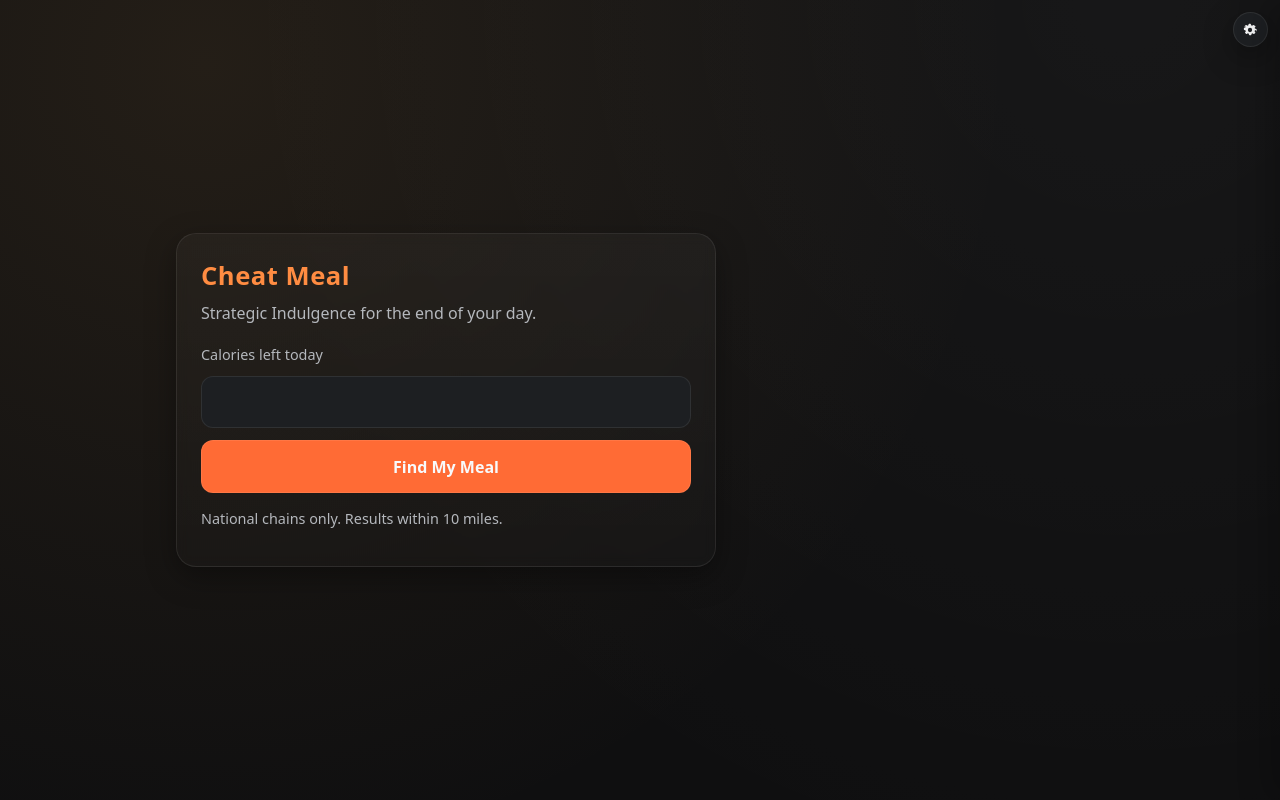
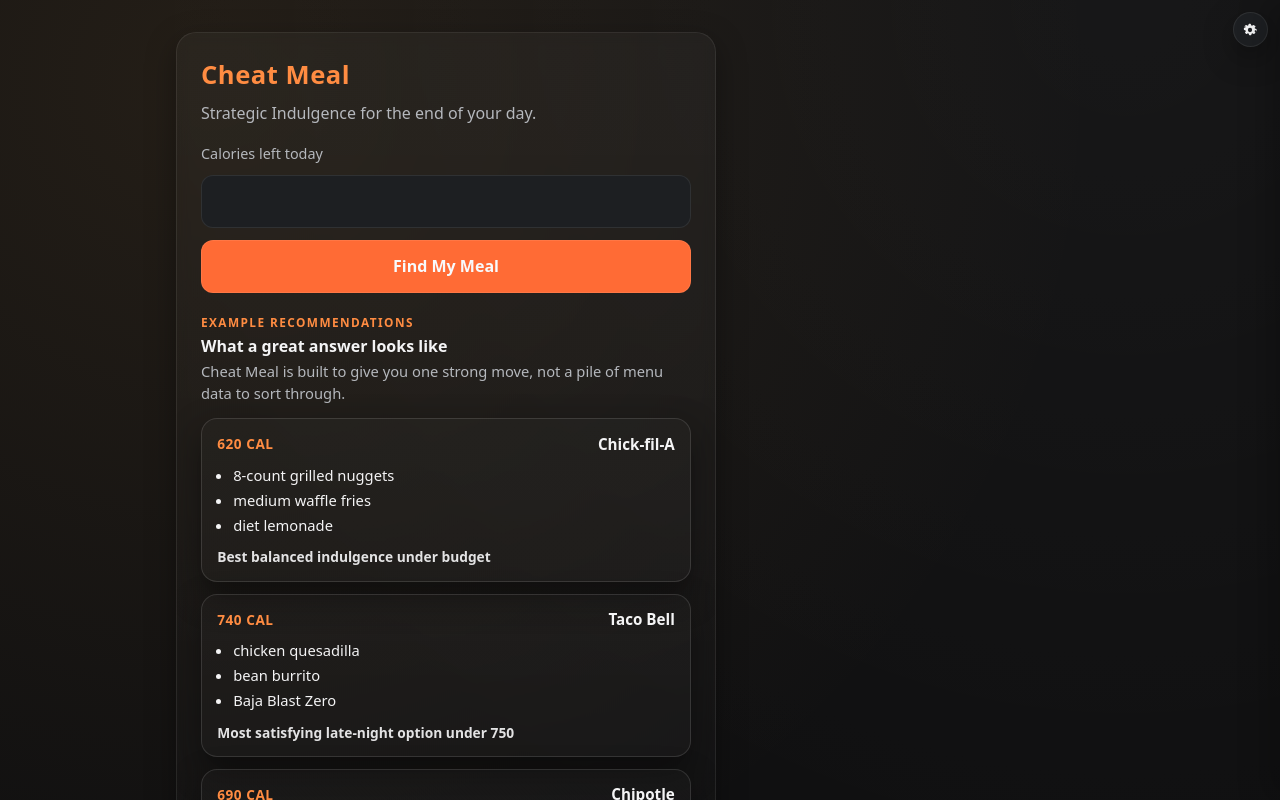
Before and after one commit to MattyGalactic/cheatmealapp, a Next.js app in the folder apps/frontend/: page / in a window 1280 px wide. Shown: the top 800 px of the page. Built offline with nearby package versions, Linux system fonts and the light colour scheme; no server answers.

Commit message:
Add example recommendation cards to landing page

```diff
--- a/apps/frontend/app/globals.css
+++ b/apps/frontend/app/globals.css
@@ -219,6 +219,89 @@
   background: var(--secondary-btn-bg);
   color: var(--secondary-btn-text);
   border-color: var(--secondary-btn-border);
+}
+
+.proof-section {
+  margin-top: 1.35rem;
+  display: grid;
+  gap: 0.9rem;
+}
+
+.proof-header {
+  display: grid;
+  gap: 0.35rem;
+}
+
+.proof-eyebrow {
+  margin: 0;
+  color: var(--brand-orange);
+  font-size: 0.74rem;
+  font-weight: 800;
+  letter-spacing: 0.12em;
+  text-transform: uppercase;
+}
+
+.proof-title {
+  margin: 0;
+  font-size: 1rem;
+  line-height: 1.25;
+}
+
+.proof-copy {
+  margin: 0;
+  color: var(--muted);
+  font-size: 0.92rem;
+  line-height: 1.45;
+}
+
+.proof-grid {
+  display: grid;
+  gap: 0.75rem;
+}
+
+.proof-card {
+  background: linear-gradient(180deg, var(--card-bg), var(--surface-soft));
+  border: 1px solid var(--card-border);
+  border-radius: 16px;
+  padding: 0.9rem 0.95rem;
+  box-shadow: var(--card-primary-shadow);
+}
+
+.proof-card-topline {
+  display: flex;
+  align-items: center;
+  justify-content: space-between;
+  gap: 0.75rem;
+}
+
+.proof-calories {
+  color: var(--brand-orange);
+  font-size: 0.85rem;
+  font-weight: 800;
+  letter-spacing: 0.04em;
+  text-transform: uppercase;
+}
+
+.proof-restaurant {
+  color: var(--text);
+  font-size: 0.95rem;
+  font-weight: 700;
+}
+
+.proof-items {
+  margin: 0.7rem 0 0;
+  padding-left: 1rem;
+  color: var(--text);
+  display: grid;
+  gap: 0.3rem;
+  font-size: 0.92rem;
+}
+
+.proof-rationale {
+  margin: 0.8rem 0 0;
+  color: var(--why-text);
+  font-size: 0.86rem;
+  font-weight: 600;
 }
 
 .footer-note {
--- a/apps/frontend/app/page.tsx
+++ b/apps/frontend/app/page.tsx
@@ -1,4 +1,25 @@
 import { LandingSearchForm } from "../components/LandingSearchForm";
+
+const EXAMPLE_MEALS = [
+  {
+    calories: 620,
+    restaurant: "Chick-fil-A",
+    items: ["8-count grilled nuggets", "medium waffle fries", "diet lemonade"],
+    rationale: "Best balanced indulgence under budget",
+  },
+  {
+    calories: 740,
+    restaurant: "Taco Bell",
+    items: ["chicken quesadilla", "bean burrito", "Baja Blast Zero"],
+    rationale: "Most satisfying late-night option under 750",
+  },
+  {
+    calories: 690,
+    restaurant: "Chipotle",
+    items: ["chicken burrito bowl", "chips", "diet soda"],
+    rationale: "Biggest portion without blowing the day",
+  },
+];
 
 export default function HomePage() {
   return (
@@ -10,6 +31,35 @@
 
           <LandingSearchForm />
 
+          <div className="proof-section" aria-labelledby="example-meals-title">
+            <div className="proof-header">
+              <p className="proof-eyebrow">Example recommendations</p>
+              <h2 className="proof-title" id="example-meals-title">What a great answer looks like</h2>
+              <p className="proof-copy">
+                Cheat Meal is built to give you one strong move, not a pile of menu data to sort through.
+              </p>
+            </div>
+
+            <div className="proof-grid">
+              {EXAMPLE_MEALS.map((meal) => (
+                <article key={`${meal.restaurant}-${meal.calories}`} className="proof-card">
+                  <div className="proof-card-topline">
+                    <span className="proof-calories">{meal.calories} cal</span>
+                    <span className="proof-restaurant">{meal.restaurant}</span>
+                  </div>
+
+                  <ul className="proof-items">
+                    {meal.items.map((item) => (
+                      <li key={item}>{item}</li>
+                    ))}
+                  </ul>
+
+                  <p className="proof-rationale">{meal.rationale}</p>
+                </article>
+              ))}
+            </div>
+          </div>
+
           <p className="footer-note">National chains only. Results within 10 miles.</p>
         </section>
       </div>
```
